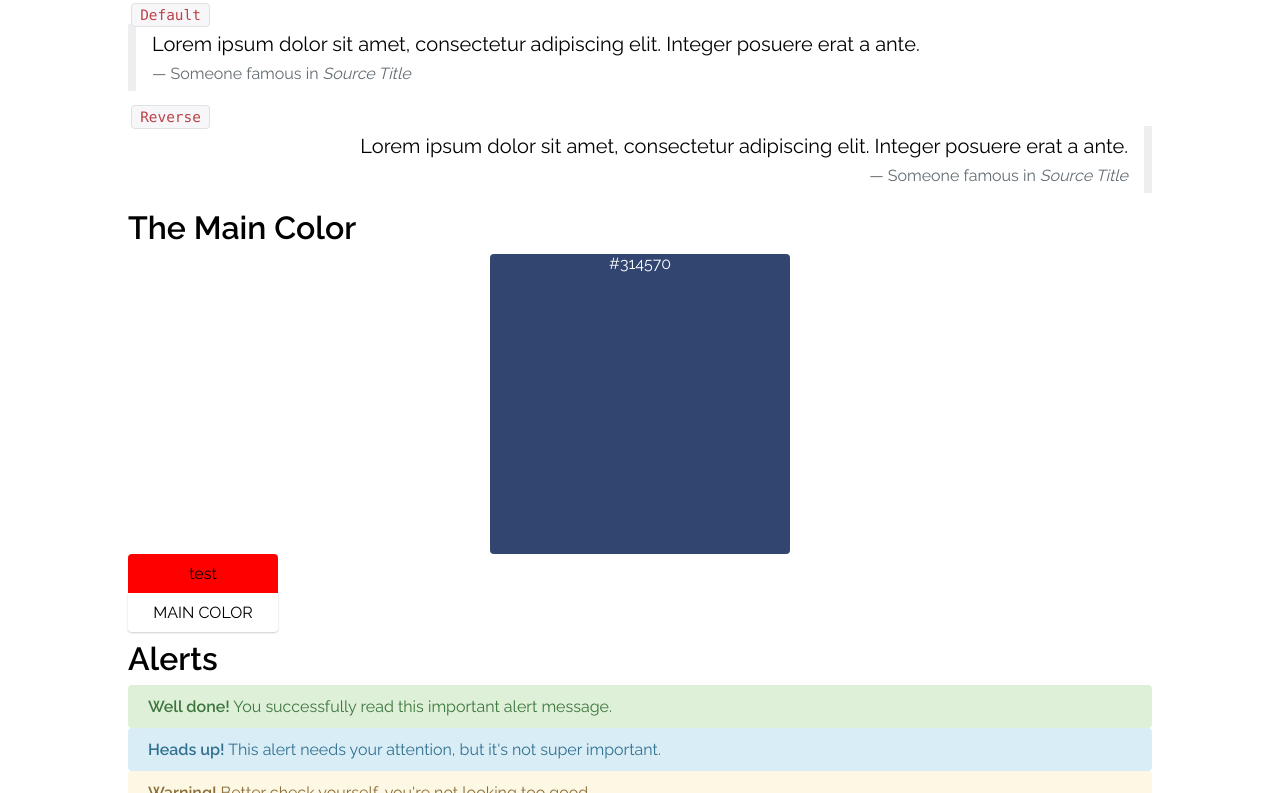
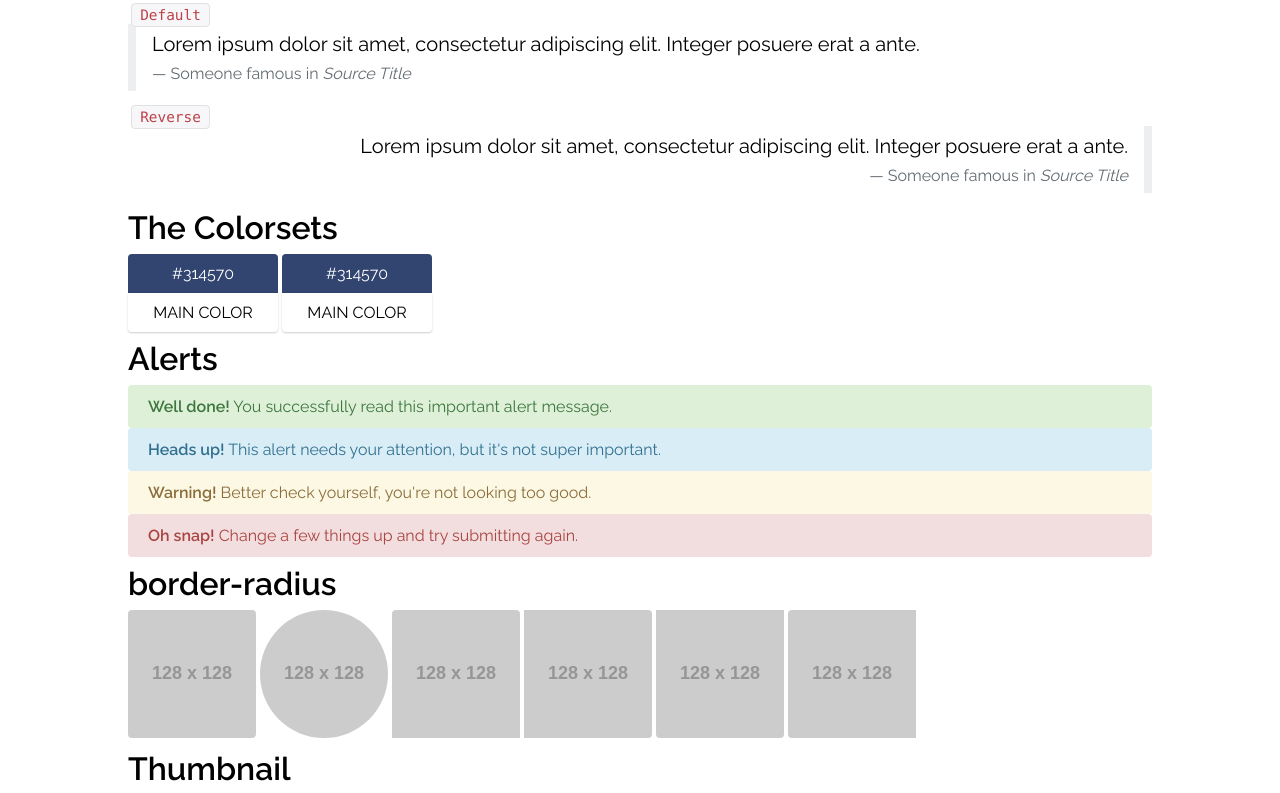
Before and after one commit to EXIT-kr/exit.css, a website: page index.html in a window 1280 px wide. Shown: the part 1276-2069 px from the top of the page. Drawn offline with Linux system fonts and the light colour scheme; placeholder pictures from the web are drawn by us.

Commit message:
Edit title

```diff
--- a/css/main.css
+++ b/css/main.css
@@ -15,6 +15,10 @@ body{
   color: #314570;
 }
 
+.color-box > .box-top{
+  color: white;
+}
+
 footer{
   display: block;
   color: #99979c;
--- a/index.html
+++ b/index.html
@@ -14,7 +14,7 @@
     <img class="main-logo" src="./img/logo.png" />
     <h1>exit.css</h1>
     <p>
-      It is the simplest Design Language for developing web site.
+      The Simplest Design Language for Web development
     </p>
     <a class="exit-button" href="#">Download</a>
     <a class="exit-button" href="https://github.com/EXIT-kr/exit.css">Github</a>
@@ -70,19 +70,24 @@
     </div>
 
     <div>
-      <h2>The Main Color</h2>
-      <div class="exit-card text-center" style="width:300px; height:300px; background:#314570; color:white;">
-        #314570
-      </div>
+      <h2>The Colorsets</h2>
 
-      <div class="box-divided text-center" style="width: 150px;">
-        <div class="box-top">
-          test
+      <div class="color-box box-divided text-center" style="width: 150px;">
+        <div class="box-top" style="background: #314570">
+          #314570
         </div>
         <div class="box-bottom">
           <div class="text-uppercase">main color</div>
         </div>
+      </div>
 
+      <div class="color-box box-divided text-center" style="width: 150px;">
+        <div class="box-top" style="background: #314570">
+          #314570
+        </div>
+        <div class="box-bottom">
+          <div class="text-uppercase">main color</div>
+        </div>
       </div>
 
     </div>
```
